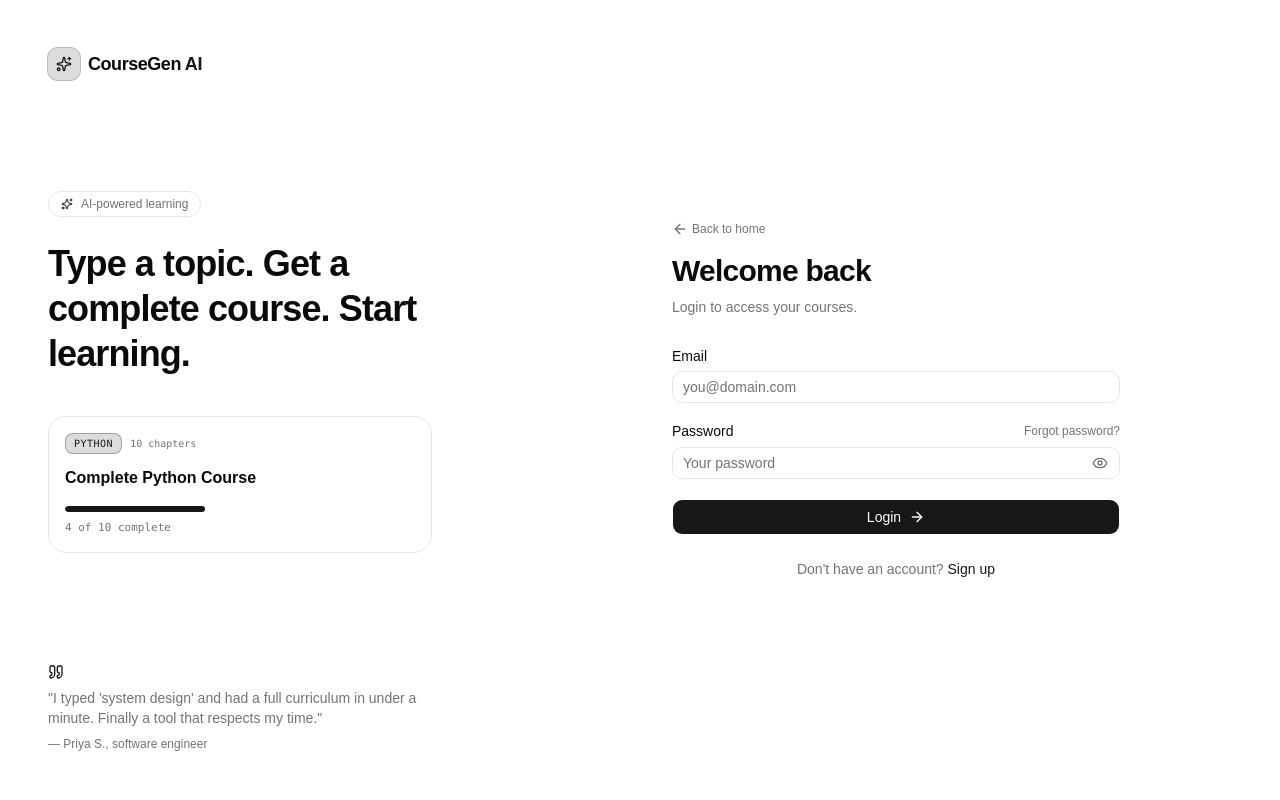
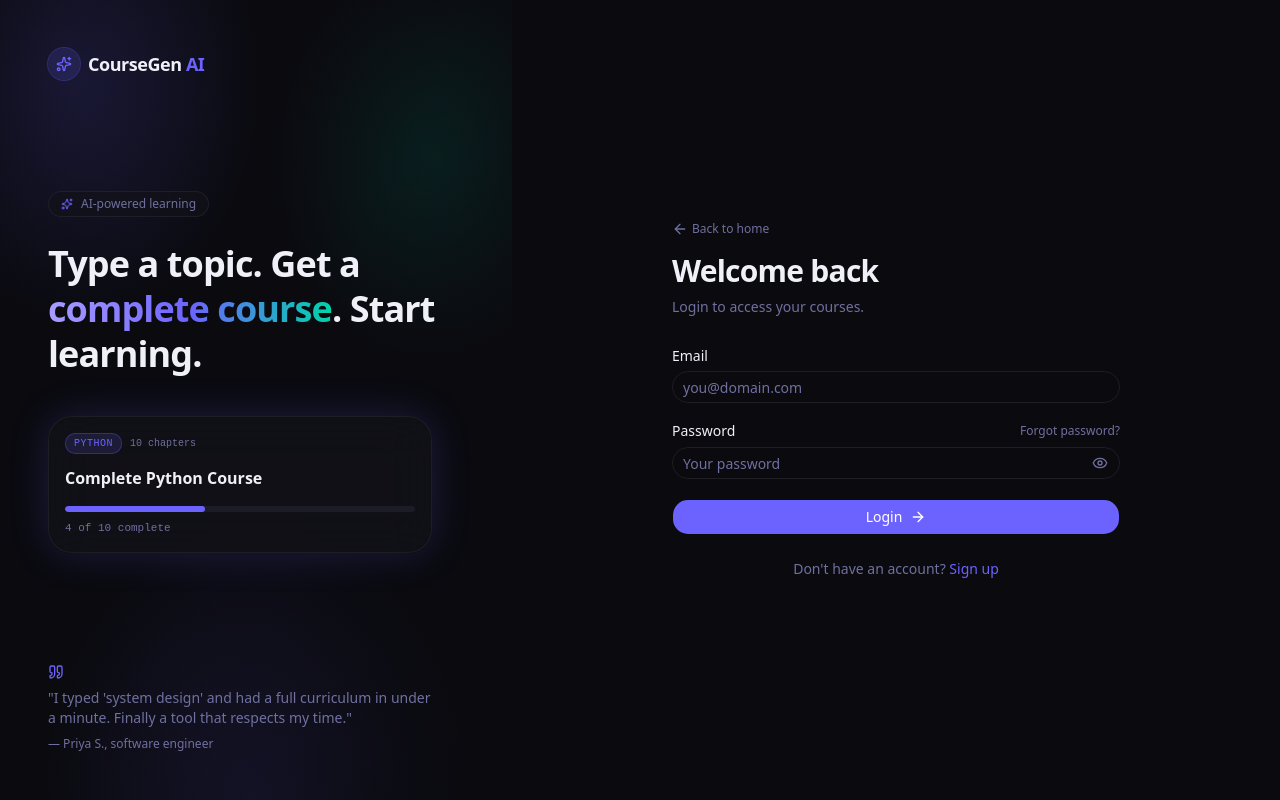
Before and after one commit to brijeshdevio/coursegen-ai, a React (Vite) app in the folder apps/web/: page /login in a window 1280 px wide. Built offline with nearby package versions, Linux system fonts and the light colour scheme; no server answers.

Commit message:
feat(styles): update CSS variables and themes for improved design consistency

```diff
--- a/apps/web/src/index.css
+++ b/apps/web/src/index.css
@@ -1,133 +1,178 @@
-@import "tailwindcss";
+@import "tailwindcss" source(none);
+@source "../src";
 @import "tw-animate-css";
-@import "shadcn/tailwind.css";
-@import "@fontsource-variable/inter";
 
 @custom-variant dark (&:is(.dark *));
 
 @theme inline {
-    --font-heading: var(--font-sans);
-    --font-sans: 'Inter Variable', sans-serif;
-    --color-sidebar-ring: var(--sidebar-ring);
-    --color-sidebar-border: var(--sidebar-border);
-    --color-sidebar-accent-foreground: var(--sidebar-accent-foreground);
-    --color-sidebar-accent: var(--sidebar-accent);
-    --color-sidebar-primary-foreground: var(--sidebar-primary-foreground);
-    --color-sidebar-primary: var(--sidebar-primary);
-    --color-sidebar-foreground: var(--sidebar-foreground);
-    --color-sidebar: var(--sidebar);
-    --color-chart-5: var(--chart-5);
-    --color-chart-4: var(--chart-4);
-    --color-chart-3: var(--chart-3);
-    --color-chart-2: var(--chart-2);
-    --color-chart-1: var(--chart-1);
-    --color-ring: var(--ring);
-    --color-input: var(--input);
-    --color-border: var(--border);
-    --color-destructive: var(--destructive);
-    --color-accent-foreground: var(--accent-foreground);
-    --color-accent: var(--accent);
-    --color-muted-foreground: var(--muted-foreground);
-    --color-muted: var(--muted);
-    --color-secondary-foreground: var(--secondary-foreground);
-    --color-secondary: var(--secondary);
-    --color-primary-foreground: var(--primary-foreground);
-    --color-primary: var(--primary);
-    --color-popover-foreground: var(--popover-foreground);
-    --color-popover: var(--popover);
-    --color-card-foreground: var(--card-foreground);
-    --color-card: var(--card);
-    --color-foreground: var(--foreground);
-    --color-background: var(--background);
-    --radius-sm: calc(var(--radius) * 0.6);
-    --radius-md: calc(var(--radius) * 0.8);
-    --radius-lg: var(--radius);
-    --radius-xl: calc(var(--radius) * 1.4);
-    --radius-2xl: calc(var(--radius) * 1.8);
-    --radius-3xl: calc(var(--radius) * 2.2);
-    --radius-4xl: calc(var(--radius) * 2.6);
+  --font-display:
+    "Cabinet Grotesk", "Space Grotesk", ui-sans-serif, system-ui, sans-serif;
+  --font-sans: "DM Sans", ui-sans-serif, system-ui, sans-serif;
+  --font-mono: "JetBrains Mono", ui-monospace, SFMono-Regular, monospace;
+
+  --radius-sm: 6px;
+  --radius-md: 10px;
+  --radius-lg: 16px;
+  --radius-xl: 20px;
+  --radius-2xl: 24px;
+
+  --color-background: var(--background);
+  --color-foreground: var(--foreground);
+  --color-card: var(--card);
+  --color-card-foreground: var(--card-foreground);
+  --color-elevated: var(--elevated);
+  --color-popover: var(--popover);
+  --color-popover-foreground: var(--popover-foreground);
+  --color-primary: var(--primary);
+  --color-primary-foreground: var(--primary-foreground);
+  --color-primary-glow: var(--primary-glow);
+  --color-secondary: var(--secondary);
+  --color-secondary-foreground: var(--secondary-foreground);
+  --color-muted: var(--muted);
+  --color-muted-foreground: var(--muted-foreground);
+  --color-accent: var(--accent);
+  --color-accent-foreground: var(--accent-foreground);
+  --color-success: var(--success);
+  --color-success-foreground: var(--success-foreground);
+  --color-destructive: var(--destructive);
+  --color-destructive-foreground: var(--destructive-foreground);
+  --color-border: var(--border);
+  --color-input: var(--input);
+  --color-ring: var(--ring);
+  --color-ring-offset-background: var(--background);
 }
 
-:root {
-    --background: oklch(1 0 0);
-    --foreground: oklch(0.145 0 0);
-    --card: oklch(1 0 0);
-    --card-foreground: oklch(0.145 0 0);
-    --popover: oklch(1 0 0);
-    --popover-foreground: oklch(0.145 0 0);
-    --primary: oklch(0.205 0 0);
-    --primary-foreground: oklch(0.985 0 0);
-    --secondary: oklch(0.97 0 0);
-    --secondary-foreground: oklch(0.205 0 0);
-    --muted: oklch(0.97 0 0);
-    --muted-foreground: oklch(0.556 0 0);
-    --accent: oklch(0.97 0 0);
-    --accent-foreground: oklch(0.205 0 0);
-    --destructive: oklch(0.577 0.245 27.325);
-    --border: oklch(0.922 0 0);
-    --input: oklch(0.922 0 0);
-    --ring: oklch(0.708 0 0);
-    --chart-1: oklch(0.87 0 0);
-    --chart-2: oklch(0.556 0 0);
-    --chart-3: oklch(0.439 0 0);
-    --chart-4: oklch(0.371 0 0);
-    --chart-5: oklch(0.269 0 0);
-    --radius: 0.625rem;
-    --sidebar: oklch(0.985 0 0);
-    --sidebar-foreground: oklch(0.145 0 0);
-    --sidebar-primary: oklch(0.205 0 0);
-    --sidebar-primary-foreground: oklch(0.985 0 0);
-    --sidebar-accent: oklch(0.97 0 0);
-    --sidebar-accent-foreground: oklch(0.205 0 0);
-    --sidebar-border: oklch(0.922 0 0);
-    --sidebar-ring: oklch(0.708 0 0);
+:root,
+.dark {
+  --radius: 10px;
+
+  --background: #0a0a0f;
+  --foreground: #f0f0f8;
+
+  --card: #13131a;
+  --card-foreground: #f0f0f8;
+  --elevated: #1c1c26;
+
+  --popover: #13131a;
+  --popover-foreground: #f0f0f8;
+
+  --primary: #6c63ff;
+  --primary-foreground: #ffffff;
+  --primary-glow: rgba(108, 99, 255, 0.2);
+
+  --secondary: #1c1c26;
+  --secondary-foreground: #f0f0f8;
+
+  --muted: #13131a;
+  --muted-foreground: #7070a0;
+
+  --accent: #1c1c26;
+  --accent-foreground: #f0f0f8;
+
+  --success: #00d4aa;
+  --success-foreground: #06131f;
+
+  --destructive: #ff4d6d;
+  --destructive-foreground: #ffffff;
+
+  --border: rgba(255, 255, 255, 0.06);
+  --input: rgba(255, 255, 255, 0.08);
+  --ring: #6c63ff;
 }
 
-.dark {
-    --background: oklch(0.145 0 0);
-    --foreground: oklch(0.985 0 0);
-    --card: oklch(0.205 0 0);
-    --card-foreground: oklch(0.985 0 0);
-    --popover: oklch(0.205 0 0);
-    --popover-foreground: oklch(0.985 0 0);
-    --primary: oklch(0.922 0 0);
-    --primary-foreground: oklch(0.205 0 0);
-    --secondary: oklch(0.269 0 0);
-    --secondary-foreground: oklch(0.985 0 0);
-    --muted: oklch(0.269 0 0);
-    --muted-foreground: oklch(0.708 0 0);
-    --accent: oklch(0.269 0 0);
-    --accent-foreground: oklch(0.985 0 0);
-    --destructive: oklch(0.704 0.191 22.216);
-    --border: oklch(1 0 0 / 10%);
-    --input: oklch(1 0 0 / 15%);
-    --ring: oklch(0.556 0 0);
-    --chart-1: oklch(0.87 0 0);
-    --chart-2: oklch(0.556 0 0);
-    --chart-3: oklch(0.439 0 0);
-    --chart-4: oklch(0.371 0 0);
-    --chart-5: oklch(0.269 0 0);
-    --sidebar: oklch(0.205 0 0);
-    --sidebar-foreground: oklch(0.985 0 0);
-    --sidebar-primary: oklch(0.488 0.243 264.376);
-    --sidebar-primary-foreground: oklch(0.985 0 0);
-    --sidebar-accent: oklch(0.269 0 0);
-    --sidebar-accent-foreground: oklch(0.985 0 0);
-    --sidebar-border: oklch(1 0 0 / 10%);
-    --sidebar-ring: oklch(0.556 0 0);
+html,
+body {
+  background-color: var(--color-background);
+  color: var(--color-foreground);
+  font-family: var(--font-sans);
+  -webkit-font-smoothing: antialiased;
+  -moz-osx-font-smoothing: grayscale;
 }
 
 @layer base {
   * {
-    @apply border-border outline-ring/50;
-    }
+    border-color: var(--color-border);
+  }
+
   body {
-    @apply bg-background text-foreground;
-    }
-  button:not(:disabled), [role="button"]:not(:disabled) {
-    cursor: pointer;
-    }
-  html {
-    @apply font-sans;
-    }
+    background-color: var(--color-background);
+    color: var(--color-foreground);
+    min-height: 100vh;
+  }
+
+  h1,
+  h2,
+  h3,
+  h4,
+  h5,
+  h6 {
+    font-family: var(--font-display);
+    letter-spacing: -0.02em;
+  }
+
+  ::selection {
+    background: var(--primary-glow);
+    color: var(--color-foreground);
+  }
 }
+
+@utility glow-primary {
+  box-shadow: 0 0 40px var(--primary-glow);
+}
+
+@utility card-hover {
+  transition:
+    box-shadow 0.25s ease,
+    transform 0.25s ease,
+    border-color 0.25s ease;
+  &:hover {
+    box-shadow: 0 8px 32px rgba(108, 99, 255, 0.15);
+    border-color: rgba(108, 99, 255, 0.35);
+  }
+}
+
+@utility mesh-bg {
+  background:
+    radial-gradient(
+      60% 50% at 15% 10%,
+      rgba(108, 99, 255, 0.22) 0%,
+      transparent 60%
+    ),
+    radial-gradient(
+      50% 40% at 85% 20%,
+      rgba(0, 212, 170, 0.1) 0%,
+      transparent 65%
+    ),
+    radial-gradient(
+      60% 50% at 50% 100%,
+      rgba(108, 99, 255, 0.14) 0%,
+      transparent 70%
+    );
+}
+
+@utility text-gradient {
+  background: linear-gradient(90deg, #a89dff 0%, #6c63ff 50%, #00d4aa 100%);
+  -webkit-background-clip: text;
+  background-clip: text;
+  color: transparent;
+}
+
+.shimmer {
+  background: linear-gradient(
+    90deg,
+    rgba(255, 255, 255, 0.03) 0%,
+    rgba(255, 255, 255, 0.08) 50%,
+    rgba(255, 255, 255, 0.03) 100%
+  );
+  background-size: 200% 100%;
+  animation: shimmer 1.6s ease-in-out infinite;
+}
+
+@keyframes shimmer {
+  0% {
+    background-position: 200% 0;
+  }
+  100% {
+    background-position: -200% 0;
+  }
+}
```
